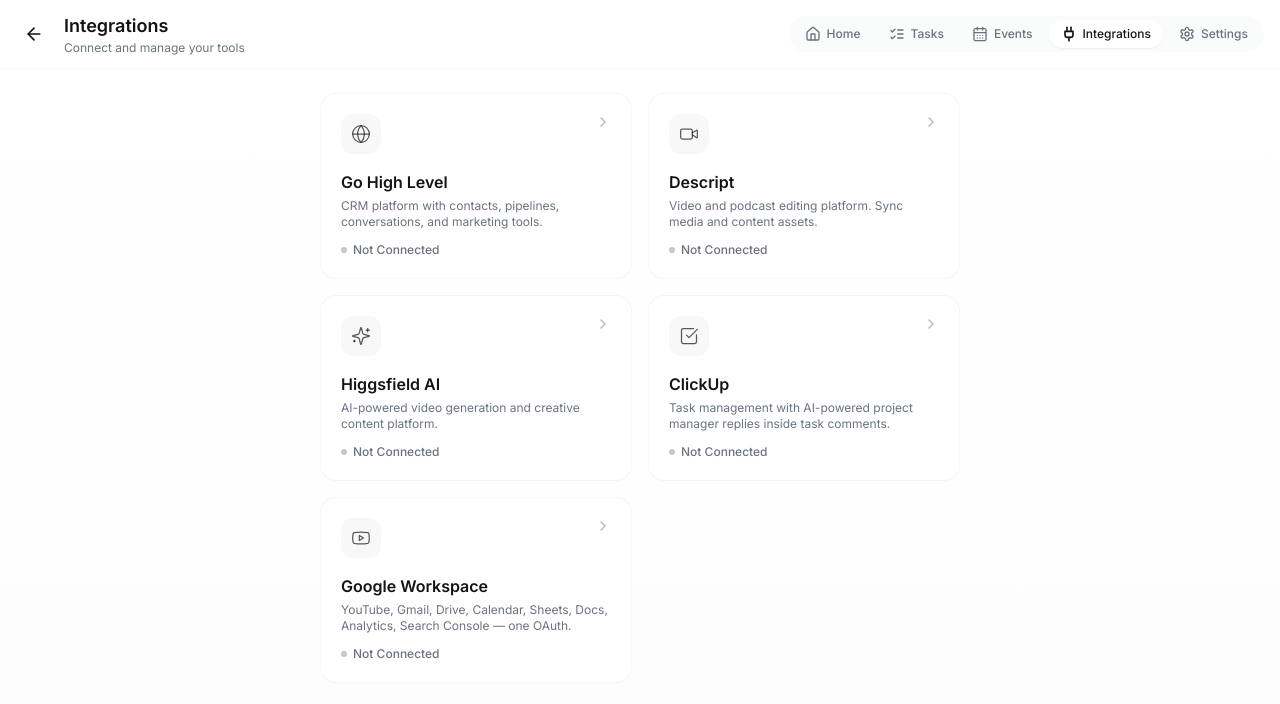
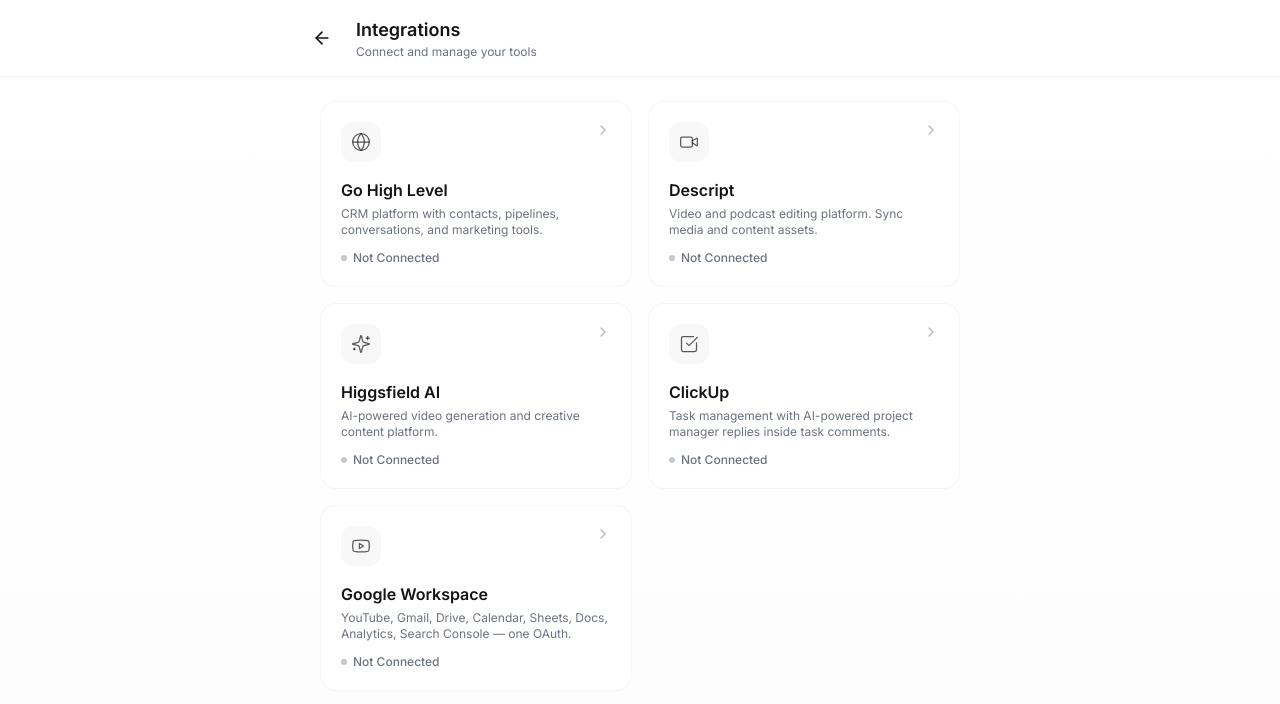
Before and after one commit to thecolinosborne/Ozlon-AI-Search, a React (Vite) app: page /integrations in a window 1280 px wide. Shown: the top 704 px of the page. Built offline with nearby package versions, Linux system fonts and the light colour scheme; the HTML template or start-up script is replaced by a standard one; what @capacitor-community/sqlite, @capacitor/core, @lovable.dev/cloud-auth-js would draw is missing.

Commit message:
Changes
Co-authored-by: thecolinosborne <124605697+thecolinosborne@users.noreply.github.com>

```diff
--- a/src/pages/Events.tsx
+++ b/src/pages/Events.tsx
@@ -4,7 +4,6 @@ import { supabase } from "@/integrations/supabase/client";
 import { useAuth } from "@/contexts/AuthContext";
 import { Calendar, MapPin, ExternalLink, ArrowLeft, Search } from "lucide-react";
 import { cn } from "@/lib/utils";
-import { TopNav } from "@/components/navigation/TopNav";
 
 interface DiscoveredEvent {
   id: string;
@@ -66,17 +65,14 @@ export default function Events() {
   );
 
   return (
-    <div className="min-h-screen bg-background text-foreground">
+    <div className="min-h-screen bg-background text-foreground pb-24">
       {/* Header */}
       <div className="sticky top-0 z-40 backdrop-blur-xl bg-background/80 border-b border-border/30 px-4 py-3">
-        <div className="flex items-center justify-between gap-3 max-w-7xl mx-auto">
-          <div className="flex items-center gap-3">
-            <button onClick={() => navigate("/")} className="p-2 -ml-2 rounded-xl hover:bg-muted/50">
-              <ArrowLeft className="w-5 h-5" />
-            </button>
-            <h1 className="text-lg font-semibold">Events</h1>
-          </div>
-          <TopNav />
+        <div className="flex items-center gap-3 max-w-lg mx-auto">
+          <button onClick={() => navigate("/")} className="p-2 -ml-2 rounded-xl hover:bg-muted/50">
+            <ArrowLeft className="w-5 h-5" />
+          </button>
+          <h1 className="text-lg font-semibold">Events</h1>
         </div>
       </div>
 
--- a/src/pages/Index.tsx
+++ b/src/pages/Index.tsx
@@ -4,7 +4,6 @@ import { Phone, MessageSquare, Menu } from "lucide-react";
 import { cn } from "@/lib/utils";
 import { UserSettings } from "@/services/chatService";
 import { UserMenu } from "@/components/UserMenu";
-import { TopNav } from "@/components/navigation/TopNav";
 import { SystemNamingModal } from "@/components/SystemNamingModal";
 import { useAuth } from "@/contexts/AuthContext";
 import { useAppStore } from "@/stores/useAppStore";
@@ -217,8 +216,8 @@ const Index = () => {
         onChange={handleFileSelect} className="hidden" aria-hidden="true" />
 
       {/* Header */}
-      <header className="fixed top-0 left-0 right-0 px-4 py-3 z-[60] bg-white/80 backdrop-blur-sm">
-        <div className="max-w-6xl mx-auto flex justify-between items-center gap-3">
+      <header className="fixed top-0 left-0 right-0 px-4 py-4 z-[60] bg-white/80 backdrop-blur-sm">
+        <div className="max-w-6xl mx-auto flex justify-between items-center">
           <div className="flex items-center gap-2">
             {isAuthenticated && (
               <button onClick={() => setSidebarOpen(true)} className="p-2 rounded-lg hover:bg-neutral-100 transition-colors" title="Conversations">
@@ -245,10 +244,7 @@ const Index = () => {
               </button>
             </div>
           </div>
-          <div className="flex items-center gap-2">
-            <TopNav />
-            <UserMenu />
-          </div>
+          <UserMenu />
         </div>
       </header>
 
--- a/src/pages/Integrations.tsx
+++ b/src/pages/Integrations.tsx
@@ -5,7 +5,6 @@ import { IntegrationCard } from "@/components/integrations/IntegrationCard";
 import { useIntegrationsStore } from "@/stores/useIntegrationsStore";
 import { supabase } from "@/integrations/supabase/client";
 import { useAuth } from "@/contexts/AuthContext";
-import { TopNav } from "@/components/navigation/TopNav";
 
 const integrations = [
   {
@@ -105,10 +104,9 @@ const Integrations = () => {
   }, [authLoading, user?.id, setStatus, setApiKeyConfigured, setLastSync, disconnect]);
 
   return (
-    <div className="min-h-screen bg-gradient-to-b from-background to-muted/20">
-      <header className="sticky top-0 z-40 backdrop-blur-xl bg-background/80 border-b border-border/30 px-4 py-3 safe-area-top">
-        <div className="max-w-7xl mx-auto flex items-center justify-between gap-3">
-          <div className="flex items-center gap-3">
+    <div className="min-h-screen bg-gradient-to-b from-background to-muted/20 pb-24">
+      <header className="border-b border-border/50 px-4 py-4 safe-area-top">
+        <div className="max-w-2xl mx-auto flex items-center gap-4">
           <button
             onClick={() => navigate("/")}
             className="p-2 hover:bg-muted rounded-full transition-colors"
@@ -119,8 +117,6 @@ const Integrations = () => {
             <h1 className="text-lg font-semibold text-foreground">Integrations</h1>
             <p className="text-xs text-muted-foreground">Connect and manage your tools</p>
           </div>
-          </div>
-          <TopNav />
         </div>
       </header>
 
--- a/src/pages/Settings.tsx
+++ b/src/pages/Settings.tsx
@@ -35,7 +35,6 @@ import {
   AlertDialogHeader,
   AlertDialogTitle,
 } from "@/components/ui/alert-dialog";
-import { TopNav } from "@/components/navigation/TopNav";
 
 const Settings = () => {
   const navigate = useNavigate();
@@ -191,11 +190,10 @@ const Settings = () => {
   }
 
   return (
-    <div className="min-h-screen bg-gradient-to-b from-background to-muted/20">
+    <div className="min-h-screen bg-gradient-to-b from-background to-muted/20 pb-24">
       {/* Header with Back Button */}
-      <header className="sticky top-0 z-40 backdrop-blur-xl bg-background/80 border-b border-border/30 px-4 py-3 safe-area-top">
-        <div className="max-w-7xl mx-auto flex items-center justify-between gap-3">
-          <div className="flex items-center gap-3">
+      <header className="border-b border-border/50 px-4 py-4 safe-area-top">
+        <div className="max-w-2xl mx-auto flex items-center gap-4">
           <button
             onClick={() => navigate("/")}
             className="p-2 hover:bg-muted rounded-full transition-colors"
@@ -206,8 +204,6 @@ const Settings = () => {
             <h1 className="text-lg font-semibold text-foreground">Settings</h1>
             <p className="text-xs text-muted-foreground">System configuration</p>
           </div>
-          </div>
-          <TopNav />
         </div>
       </header>
 
--- a/src/pages/Tasks.tsx
+++ b/src/pages/Tasks.tsx
@@ -758,7 +758,6 @@ function TasksWorkspace() {
 // Page shell with Tasks / Routines tabs
 // ══════════════════════════════════════════════════════════════════
 
-import { TopNav } from '@/components/navigation/TopNav';
 import { Tabs, TabsContent, TabsList, TabsTrigger } from '@/components/ui/tabs';
 import { RoutinesPanel } from '@/components/tasks/RoutinesPanel';
 import { ListChecks, Repeat } from 'lucide-react';
```
Lines whose indentation alone changed are shown as unchanged.
